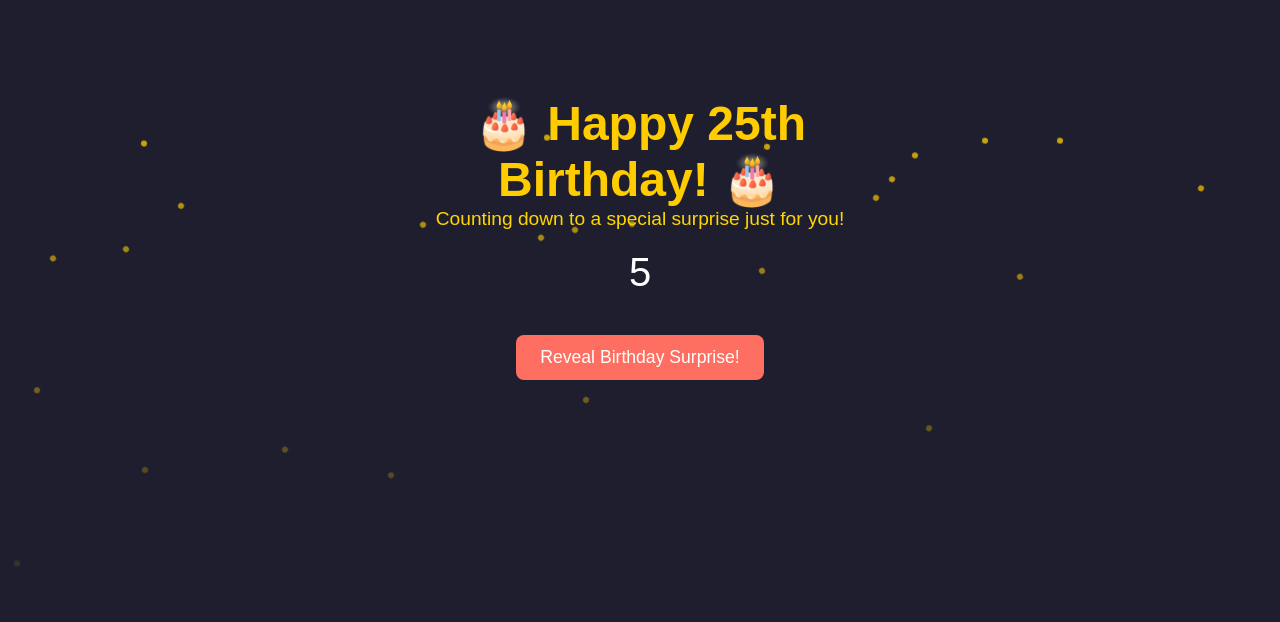
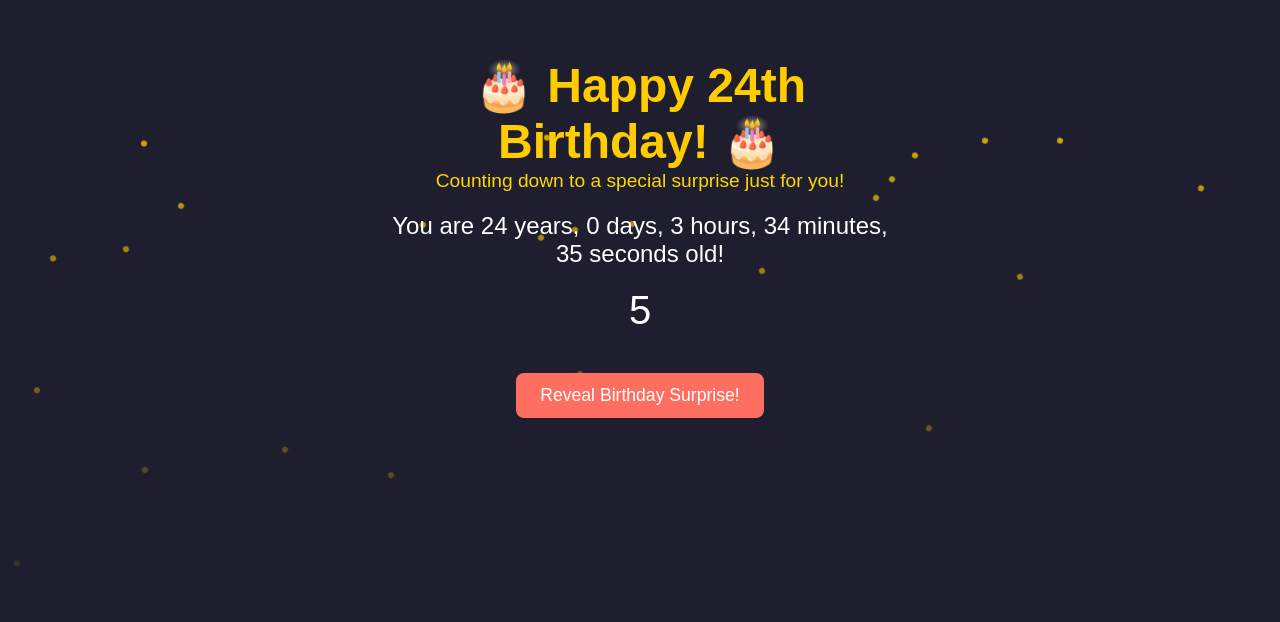
Before and after one commit to pavanjonnadula/wishes, a plain HTML site: page index.html in a window 1280 px wide. Shown: the part 178-800 px from the top of the page. Drawn offline with Linux system fonts and the light colour scheme.

Commit message:
Update index.html

```diff
--- a/index.html
+++ b/index.html
@@ -36,6 +36,11 @@
         /* Countdown styling */
         #countdown {
             font-size: 2.5em;
+            margin: 20px 0;
+        }
+        /* Age display styling */
+        #age {
+            font-size: 1.5em;
             margin: 20px 0;
         }
         .button {
@@ -110,20 +115,39 @@
 </head>
 <body>
     <div class="container">
-        <h1>🎂 Happy 25th Birthday! 🎂</h1>
+        <h1>🎂 Happy 24th Birthday! 🎂</h1>
         <p>Counting down to a special surprise just for you!</p>
+        <div id="age"></div>
         <div id="countdown">10</div>
         <button class="button" onclick="revealMessage()">Reveal Birthday Surprise!</button>
     </div>
 
     <!-- Popup Message -->
     <div class="popup" id="popup">
-        <h2>Welcome to Your 25th Year! 🎉</h2>
+        <h2>Welcome to Your 24th Year! 🎉</h2>
         <p>Here's to the best year of your life, filled with joy, love, and countless adventures!</p>
         <button class="close-btn" onclick="closePopup()">Close</button>
     </div>
 
     <script>
+        // Calculate age based on date of birth (16th April 2001)
+        function calculateAge() {
+            const birthDate = new Date('2001-04-16');
+            const currentDate = new Date();
+            const ageInMilliseconds = currentDate - birthDate;
+
+            const years = Math.floor(ageInMilliseconds / (1000 * 60 * 60 * 24 * 365.25));
+            const days = Math.floor((ageInMilliseconds % (1000 * 60 * 60 * 24 * 365.25)) / (1000 * 60 * 60 * 24));
+            const hours = Math.floor((ageInMilliseconds % (1000 * 60 * 60 * 24)) / (1000 * 60 * 60));
+            const minutes = Math.floor((ageInMilliseconds % (1000 * 60 * 60)) / (1000 * 60));
+            const seconds = Math.floor((ageInMilliseconds % (1000 * 60)) / 1000);
+
+            return `${years} years, ${days} days, ${hours} hours, ${minutes} minutes, ${seconds} seconds`;
+        }
+
+        // Display the age
+        document.getElementById('age').innerText = `You are ${calculateAge()} old!`;
+
         // Countdown timer
         let countdownValue = 10;
         const countdownElement = document.getElementById('countdown');
```
